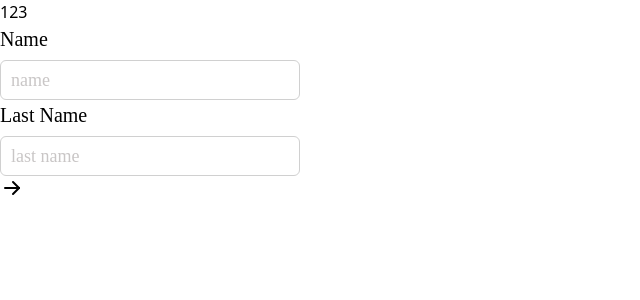
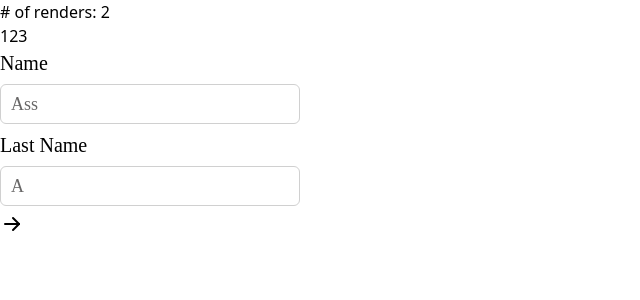
Before and after one commit to JuanDeossa/Multistep-form, a React (Vite) app: page / in a window 1280 px wide. Shown: the top 300 px of the page, without its empty margins (0-640 px from the left). Built offline with nearby package versions, Linux system fonts and the light colour scheme.

Commit message:
All validations Ok

```diff
--- a/package.json
+++ b/package.json
@@ -16,6 +16,7 @@
     "react-hook-form": "^7.48.2"
   },
   "devDependencies": {
+    "@hookform/devtools": "^4.3.1",
     "@types/react": "^18.2.37",
     "@types/react-dom": "^18.2.15",
     "@vitejs/plugin-react-swc": "^3.5.0",
--- /dev/null
+++ b/src/components/backButton/backButton.jsx
@@ -0,0 +1,15 @@
+/* eslint-disable react/prop-types */
+import { IconArrowLeft } from "@tabler/icons-react";
+
+export const BackButton = ({ setCurrentStep, disabled = true }) => {
+  return (
+    <button
+      type="button"
+      className="bg-indigo-500 text-white font-bold rounded-md mt-3 px-2 h-10 disabled:opacity-60"
+      onClick={() => setCurrentStep((prev) => prev - 1)}
+      disabled={disabled}
+    >
+      <IconArrowLeft />
+    </button>
+  );
+};
--- a/src/components/multiStepForm/multiStepForm.jsx
+++ b/src/components/multiStepForm/multiStepForm.jsx
@@ -4,24 +4,29 @@ import { Step2 } from "../step2/step2";
 import { Step3 } from "../step3/step3";
 import classes from "./multiStepForm.module.css";
 import { useState } from "react";
-import { ButtonsForm } from "../buttonsForm/buttonsForm";
 import { StepIndicator } from "../stepIndicator/stepIndicator";
+import { DevTool } from "@hookform/devtools";
 
+let renderCounter = 0;
 export const MultiStepForm = () => {
   const [currentStep, setCurrentStep] = useState(1);
-
+  const [validStep1, setValidStep1] = useState(null);
+  const [validStep2, setValidStep2] = useState(null);
+  const [validStep3, setValidStep3] = useState(null);
   const {
     handleSubmit,
     register,
+    trigger,
+    control,
     watch,
-    formState: { errors },
+    formState: { errors, isValid },
   } = useForm({
     defaultValues: {
-      name: "",
-      lastName: "",
-      email: "",
+      name: "Ass",
+      lastName: "A",
+      email: "Juan@gmail.com",
       password: "",
-      phone: "",
+      phone: "321",
       address: "",
       // name: "Juan",
       // lastName: "Deossa",
@@ -30,20 +35,62 @@ export const MultiStepForm = () => {
       // phone: "3214408902",
       // address: "Cra52A#99Sur-90",
     },
+    mode: "onSubmit",
   });
 
   const onSubmit = (data) => console.log(data);
 
+  renderCounter++;
   return (
     <form
       onSubmit={handleSubmit(onSubmit)}
       className="MultiStepForm bg-gray-50 p-6 min-h-[40vh] min-w-[400px] rounded-md shadow-sm shadow-slate-200 flex flex-col gap-2 items-center"
     >
+      <h1># of renders: {renderCounter / 2}</h1>
       <StepIndicator currentStep={currentStep} />
-      {currentStep === 1 && <Step1 classes={classes} register={register} />}
-      {currentStep === 2 && <Step2 classes={classes} register={register} />}
-      {currentStep === 3 && <Step3 classes={classes} register={register} />}
-      <ButtonsForm currentStep={currentStep} setCurrentStep={setCurrentStep} />
+      {/*PRUEBAS*/}
+      {currentStep === 1 && (
+        <Step1
+          classes={classes}
+          register={register}
+          errors={errors}
+          setCurrentStep={setCurrentStep}
+          trigger={trigger}
+          watch={watch}
+          currentStep={currentStep}
+          validStep={validStep1}
+          setValidStep={setValidStep1}
+        />
+      )}
+      {currentStep === 2 && (
+        <Step2
+          classes={classes}
+          register={register}
+          errors={errors}
+          setCurrentStep={setCurrentStep}
+          trigger={trigger}
+          watch={watch}
+          currentStep={currentStep}
+          validStep={validStep2}
+          setValidStep={setValidStep2}
+        />
+      )}
+      {currentStep === 3 && (
+        <Step3
+          watch={watch}
+          classes={classes}
+          register={register}
+          errors={errors}
+          setCurrentStep={setCurrentStep}
+          trigger={trigger}
+          validStep={validStep3}
+          setValidStep={setValidStep3}
+          isValid={isValid}
+        />
+      )}
+      <div className={classes.dev}>
+        <DevTool control={control} />
+      </div>
     </form>
   );
 };
--- a/src/components/multiStepForm/multiStepForm.module.css
+++ b/src/components/multiStepForm/multiStepForm.module.css
@@ -1,8 +1,8 @@
 .textField {
-    width: 300px;
-    display: flex;
-    flex-direction: column;
-    gap: 6px;
+  width: 300px;
+  display: flex;
+  flex-direction: column;
+  gap: 6px;
   & > label {
     color: #000;
     font-family: Montserrat;
@@ -15,14 +15,22 @@
     font-family: Montserrat;
     font-size: 18px;
     padding-left: 10px;
-    border: 1px solid #D0D0D0;
+    border: 1px solid #d0d0d0;
     outline: none;
-    &:focus{
-        border-color: #916BBF;
-        color: #916BBF;
+    &:focus {
+      border-color: #916bbf;
+      color: #916bbf;
     }
-    &::placeholder{
-        color: #c9c6c6;
+    &::placeholder {
+      color: #c9c6c6;
     }
   }
 }
+.dev  svg {
+  width: 50px;
+  height: 50px !important;
+}
+.alertField{
+  color: indianred;
+  font-weight:600;
+}
--- /dev/null
+++ b/src/components/nextButton/nextButton.jsx
@@ -0,0 +1,15 @@
+/* eslint-disable react/prop-types */
+import { IconArrowRight } from "@tabler/icons-react";
+
+export const NextButton = ({ setCurrentStep, disabled = true }) => {
+  return (
+    <button
+      type="button"
+      className="bg-indigo-500 text-white font-bold rounded-md mt-3 px-2 h-10 disabled:opacity-60"
+      onClick={() => setCurrentStep((prev) => prev + 1)}
+      disabled={disabled}
+    >
+      <IconArrowRight />
+    </button>
+  );
+};
--- a/src/components/step1/step1.jsx
+++ b/src/components/step1/step1.jsx
@@ -1,16 +1,82 @@
 /* eslint-disable react/prop-types */
 
-export const Step1 = ({ classes, register }) => {
+import { useEffect } from "react";
+import { NextButton } from "../nextButton/nextButton";
+
+export const Step1 = ({
+  classes,
+  register,
+  errors,
+  trigger,
+  setCurrentStep,
+  watch,
+  currentStep,
+  validStep,
+  setValidStep,
+}) => {
+  const { name, lastName } = watch();
+
+  const validate = async () => {
+    if (validStep !== null) {
+      const isValid = (await trigger("name")) && (await trigger("lastName"));
+      setValidStep(isValid);
+    } else {
+      setValidStep(false);
+    }
+  };
+
+  useEffect(() => {
+    validate();
+    // eslint-disable-next-line react-hooks/exhaustive-deps
+  }, [name, lastName, currentStep]);
+
   return (
     <div className="Step1">
       <div className={classes.textField}>
         <label>Name</label>
-        <input type="text" placeholder="name" {...register("name")} />
+        <input
+          type="text"
+          placeholder="name"
+          {...register("name", {
+            required: {
+              value: true,
+              message: "Required field",
+            },
+            pattern: {
+              value: /[A-Z]/,
+              message: "At least 1 Uppercase",
+            },
+            minLength: {
+              value: 2,
+              message: "At least 2 characters",
+            },
+          })}
+        />
+        <span className={classes.alertField}>{errors.name?.message}</span>
       </div>
       <div className={classes.textField}>
         <label>Last Name</label>
-        <input type="text" placeholder="last name" {...register("lastName")} />
+        <input
+          type="text"
+          placeholder="last name"
+          {...register("lastName", {
+            required: {
+              value: true,
+              message: "Required field",
+            },
+            pattern: {
+              value: /[A-Z]/,
+              message: "At least 1 Lowercase",
+            },
+            minLength: {
+              value: 2,
+              message: "At least 2 characters",
+            },
+          })}
+        />
+        <span className={classes.alertField}>{errors.lastName?.message}</span>
       </div>
+      <NextButton setCurrentStep={setCurrentStep} disabled={!validStep} />
     </div>
   );
 };
--- a/src/components/step2/step2.jsx
+++ b/src/components/step2/step2.jsx
@@ -1,6 +1,36 @@
 /* eslint-disable react/prop-types */
 
-export const Step2 = ({ classes, register }) => {
+import { useEffect } from "react";
+import { BackButton } from "../backButton/backButton";
+import { NextButton } from "../nextButton/nextButton";
+
+export const Step2 = ({
+  classes,
+  register,
+  currentStep,
+  setCurrentStep,
+  validStep,
+  setValidStep,
+  watch,
+  trigger,
+  errors,
+}) => {
+  const { email, password } = watch();
+
+  const validate = async () => {
+    if (validStep !== null) {
+      const isValid = (await trigger("email")) && (await trigger("password"));
+      setValidStep(isValid);
+    } else {
+      setValidStep(false);
+    }
+  };
+
+  useEffect(() => {
+    validate();
+    // eslint-disable-next-line react-hooks/exhaustive-deps
+  }, [email, password, currentStep]);
+
   return (
     <div className="Step2">
       <div className={classes.textField}>
@@ -8,12 +38,36 @@ export const Step2 = ({ classes, register }) => {
         <input
           type="email"
           placeholder="email@example.com"
-          {...register("email")}
+          {...register("email", {
+            required: {
+              value: true,
+              message: "email required",
+            },
+            pattern: {
+              value: /^[a-zA-Z0-9._-]+@[a-zA-Z0-9.-]+\.[a-zA-Z]{2,4}$/,
+              message: "invalid email",
+            },
+          })}
         />
+        <span className={classes.alertField}>{errors.email?.message}</span>
       </div>
       <div className={classes.textField}>
         <label>Password</label>
-        <input type="text" placeholder="******" {...register("password")} />
+        <input
+          type="text"
+          placeholder="******"
+          {...register("password", {
+            required: {
+              value: true,
+              message: "password required",
+            },
+          })}
+        />
+        <span className={classes.alertField}>{errors.password?.message}</span>
+      </div>
+      <div className="flex gap-4">
+        <BackButton setCurrentStep={setCurrentStep} disabled={false} />
+        <NextButton setCurrentStep={setCurrentStep} disabled={!validStep} />
       </div>
     </div>
   );
--- /dev/null
+++ b/src/components/submitButton/submitButton.jsx
@@ -0,0 +1,13 @@
+/* eslint-disable react/prop-types */
+
+export const SubmitButton = ({ disabled = false }) => {
+  return (
+    <button
+      type="submit"
+      className="w-1/2 h-10 bg-indigo-500 text-white font-bold rounded-md mt-3 disabled:opacity-60"
+      disabled={disabled}
+    >
+      Submit
+    </button>
+  );
+};
```
Also changed, not shown: src/components/step3/step3.jsx (+55 -3 lines), 1 other file (tests, documents, lock files or other folders).
